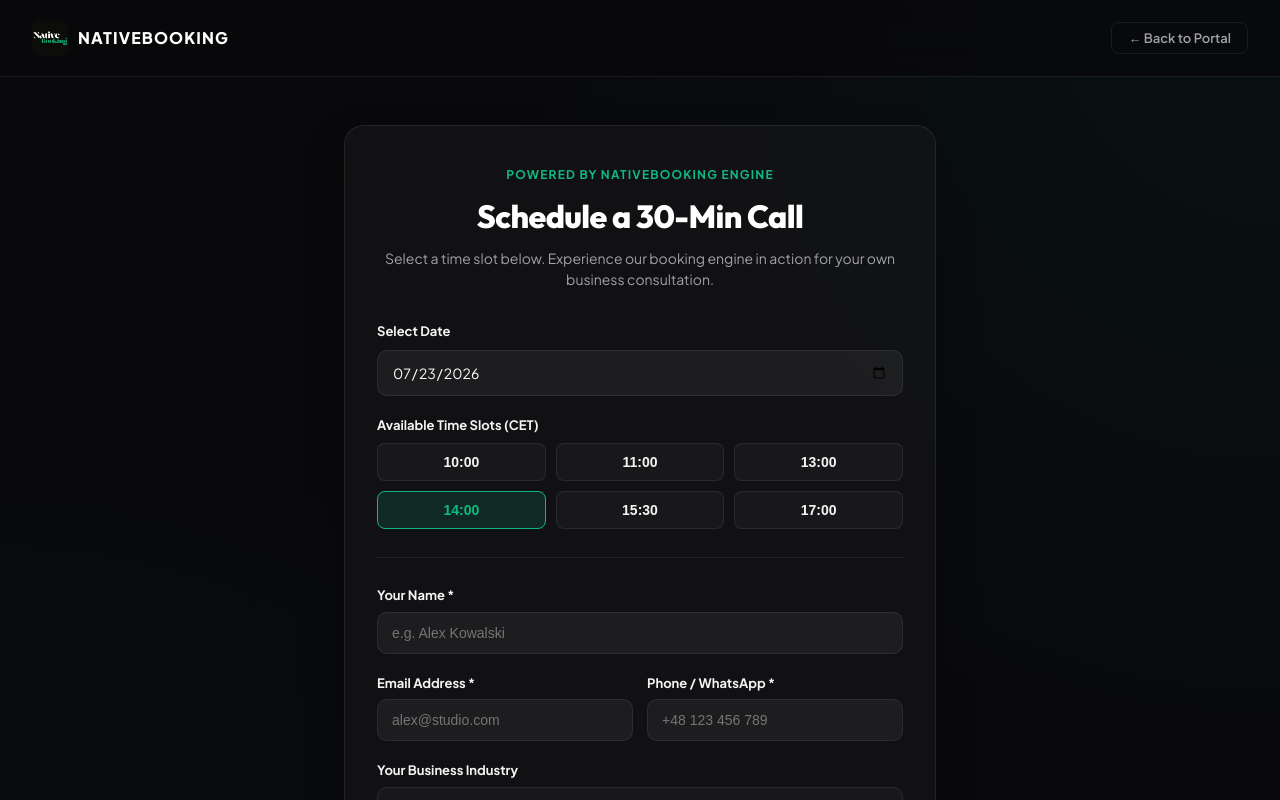
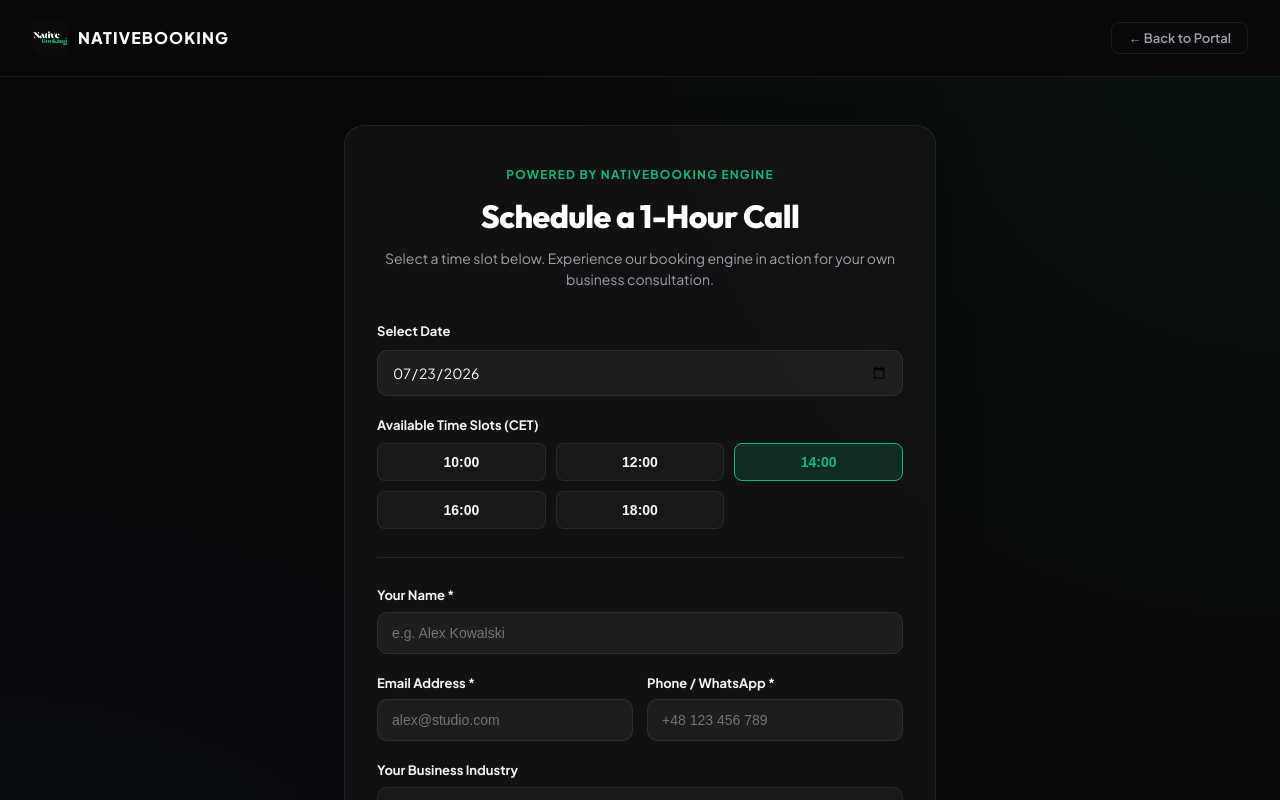
Before and after one commit to RadoMatas/NativeBooking, a React (Vite) app: page /book-call in a window 1280 px wide. Shown: the top 800 px of the page. Built offline with nearby package versions, Linux system fonts and the light colour scheme; no server answers; the database is empty.

Commit message:
Update intro call time slots to 1-hour slots spaced 2 hours apart (10:00, 12:00, 14:00, 16:00, 18:00 CET)

```diff
--- a/src/pages/BookIntroCall.tsx
+++ b/src/pages/BookIntroCall.tsx
@@ -32,7 +32,7 @@ export default function BookIntroCall() {
   const [isSubmitting, setIsSubmitting] = useState(false)
   const [submittedBooking, setSubmittedBooking] = useState<IntroCallBooking | null>(null)
 
-  const timeSlots = ['10:00', '11:00', '13:00', '14:00', '15:30', '17:00']
+  const timeSlots = ['10:00', '12:00', '14:00', '16:00', '18:00']
 
   const handleSubmit = async (e: React.FormEvent) => {
     e.preventDefault()
@@ -288,7 +288,7 @@ export default function BookIntroCall() {
                 Powered by NativeBooking Engine
               </span>
               <h1 style={{ fontSize: '32px', fontWeight: 800, color: '#ffffff', letterSpacing: '-0.02em', marginBottom: '8px' }}>
-                Schedule a 30-Min Call
+                Schedule a 1-Hour Call
               </h1>
               <p style={{ fontSize: '14px', color: t.textSecondary, lineHeight: '1.5' }}>
                 Select a time slot below. Experience our booking engine in action for your own business consultation.
```
